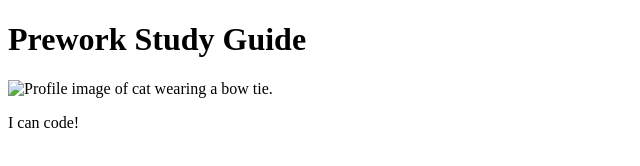
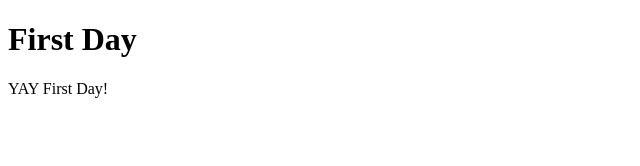
Before and after one commit to YvonneGWU/First-Day, a plain HTML site: page index.html in a window 1280 px wide. Shown: the whole page, without its empty margins (0-640 px from the left). Drawn offline with Linux system fonts and the light colour scheme.

Commit message:
Update index.html

```diff
--- a/index.html
+++ b/index.html
@@ -4,19 +4,19 @@
     <meta charset="UTF-8" />
     <meta http-equiv="X-UA-Compatible" content="IE=edge" />
     <meta name="viewport" content="width=device-width, initial-scale=1.0" />
-    <title>Prework Study Guide</title>
+    <title>First Day</title>
   </head>
   <body>
     <header id="header">
-      <h1>Prework Study Guide</h1>
-      <img src="./assets/bowtie-cat.png" alt="Profile image of cat wearing a bow tie." />
+      <h1>First Day</h1>
+
     </header>
     <main>
-      <!-- Student code goes here -->
+      <!-- First Day code goes here -->
     </main>
 
     <footer>
-      <p>I can code!</p>
+      <p>YAY First Day!</p>
     </footer>
   </body>
 </html>
```
